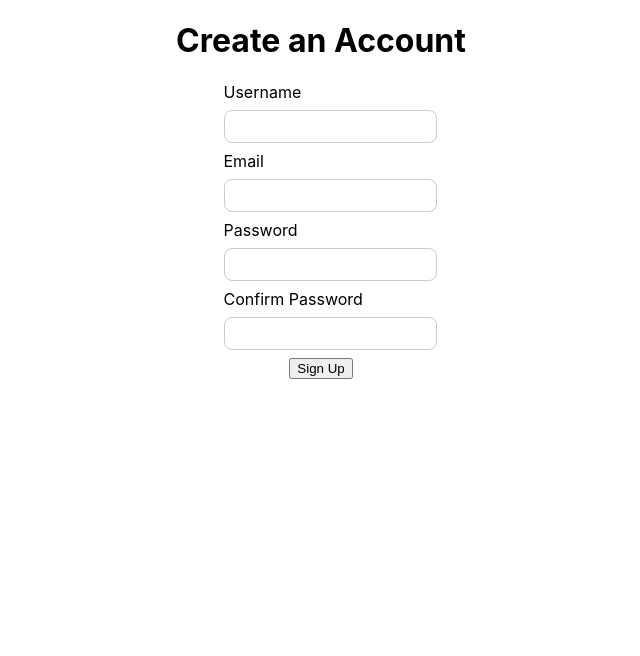
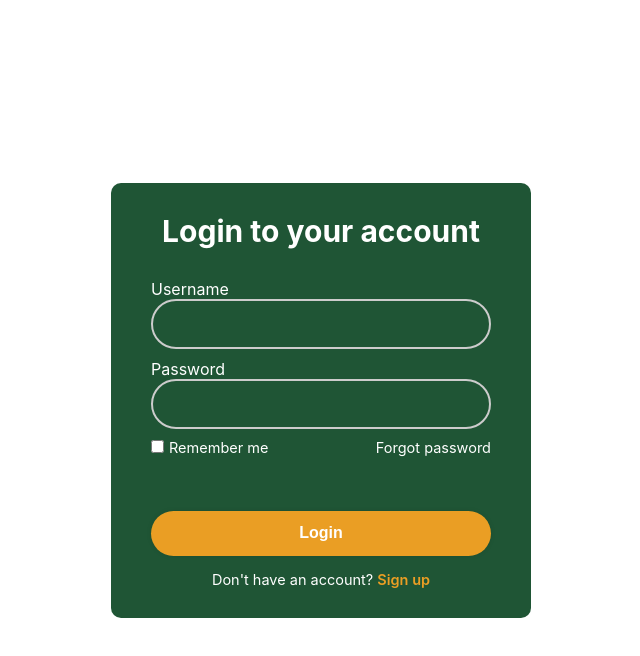
Before and after one commit to NoentBerisha/social-media-app, a React (Create React App) app in the folder frontend/: page / in a window 1280 px wide. Shown: the top 656 px of the page, without its empty margins (319-959 px from the left). Built offline with nearby package versions, Linux system fonts and the light colour scheme.

Commit message:
Add Login View
Basically done but making some minor changes in the future

```diff
--- a/frontend/src/App.js
+++ b/frontend/src/App.js
@@ -1,11 +1,11 @@
 import logo from './logo.svg';
 import './App.css';
-import SignUp from './components/auth/SignUp';
+import Login from './components/auth/Login';
 
 function App() {
   return (
 
-        <SignUp />
+        <Login />
 
   );
 }
--- /dev/null
+++ b/frontend/src/components/auth/Login.css
@@ -0,0 +1,97 @@
+/* define colors as CSS variables */
+:root {
+    --primary-color: #3498db;
+    --secondary-color: #2ecc71;
+    --accent-color: #e74c3c;
+    --input-border-color: #ccc;
+    --background-color-for-login: #0a4d26;
+  }
+
+.container{
+    width: 420px;
+    background: #1f5535;
+    color: #fff;
+    border-radius: 10px;
+    padding: 30px 40px;
+
+}
+.container h2 {
+    font-size: 30px;
+    text-align: center;
+}
+
+.container .input_label {
+    position: relative;
+    width: 100%;
+    height: 50px;
+    margin: 30px 0;
+}
+
+.input_label input{
+
+    width: 100%;
+    height: 100%;
+    background:transparent;
+    border: 2px solid var(--input-border-color);
+    outline: none;
+    border-radius: 40px;
+    font-size: 16px;
+    color: #fff;
+    padding: 10px 45px 20px 20px;
+}
+
+.container .remember_me{
+    display: flex;
+    justify-content: space-between;
+    font-size: 14.5px;
+    margin: 20px 0 15px;
+}
+
+.remember_me label input{
+    accent-color: #fff;
+    margin-right: 5px;
+}
+
+.remember_me a {
+    color: #fff;
+    text-decoration: none;
+
+}
+
+.remember_me a:hover{
+    text-decoration: underline;
+}
+
+.container button{
+
+    width: 100%;
+    height: 45px;
+    background: #ea9e24;
+    border: none;
+    outline: none;
+    border-radius: 40px;
+    box-shadow: 0 0 5px rgba(0,0,0, .1);
+    cursor: pointer;
+    font-size: 16px;
+    color: #ffffff;
+    font-weight: 700;
+    margin-top: 40px;
+}
+
+.container .register_link{
+    font-size: 14.5px;
+    text-align: center;
+    margin-top: 15px;
+
+}
+
+.register_link p a{
+    color: #ea9e24;
+    text-decoration: none;
+    font-weight: 600;
+
+}
+
+.register_link p a:hover{
+    text-decoration: underline;
+}
--- /dev/null
+++ b/frontend/src/components/auth/Login.js
@@ -0,0 +1,34 @@
+import "./Login.css";
+
+function Login() {
+  return (
+    <div className="container">
+      <form>
+      <h2>Login to your account</h2>
+        <div className="input_label">
+          <label htmlFor="username">Username</label>
+          <input type="text" id="username" name="username" />
+        </div>
+
+        <div className="input_label">
+          <label htmlFor="password">Password</label>
+          <input type="password" id="password" name="password" />
+        </div>
+
+        <div className="remember_me">
+          <label><input type="checkbox"/>Remember me</label>
+          <a href="#">Forgot password </a>
+        </div>
+
+        <button type="submit">Login</button>
+
+        <div className ="register_link">
+            <p>Don't have an account? <a href ="#">Sign up</a> </p>
+        </div>
+
+      </form>
+    </div>
+  );
+}
+
+export default Login;
--- a/frontend/src/index.css
+++ b/frontend/src/index.css
@@ -1,10 +1,24 @@
+
+*{
+  margin: 0;
+  padding: 0;
+  box-sizing: border-box;
+}
+
+
 body {
-  margin: 0;
+
   font-family: -apple-system, BlinkMacSystemFont, 'Segoe UI', 'Roboto', 'Oxygen',
     'Ubuntu', 'Cantarell', 'Fira Sans', 'Droid Sans', 'Helvetica Neue',
     sans-serif;
   -webkit-font-smoothing: antialiased;
   -moz-osx-font-smoothing: grayscale;
+  display: flex;
+  justify-content: center;
+  align-items: center;
+  min-height: 100vh;
+  background: #fff;
+
 }
 
 code {
```
